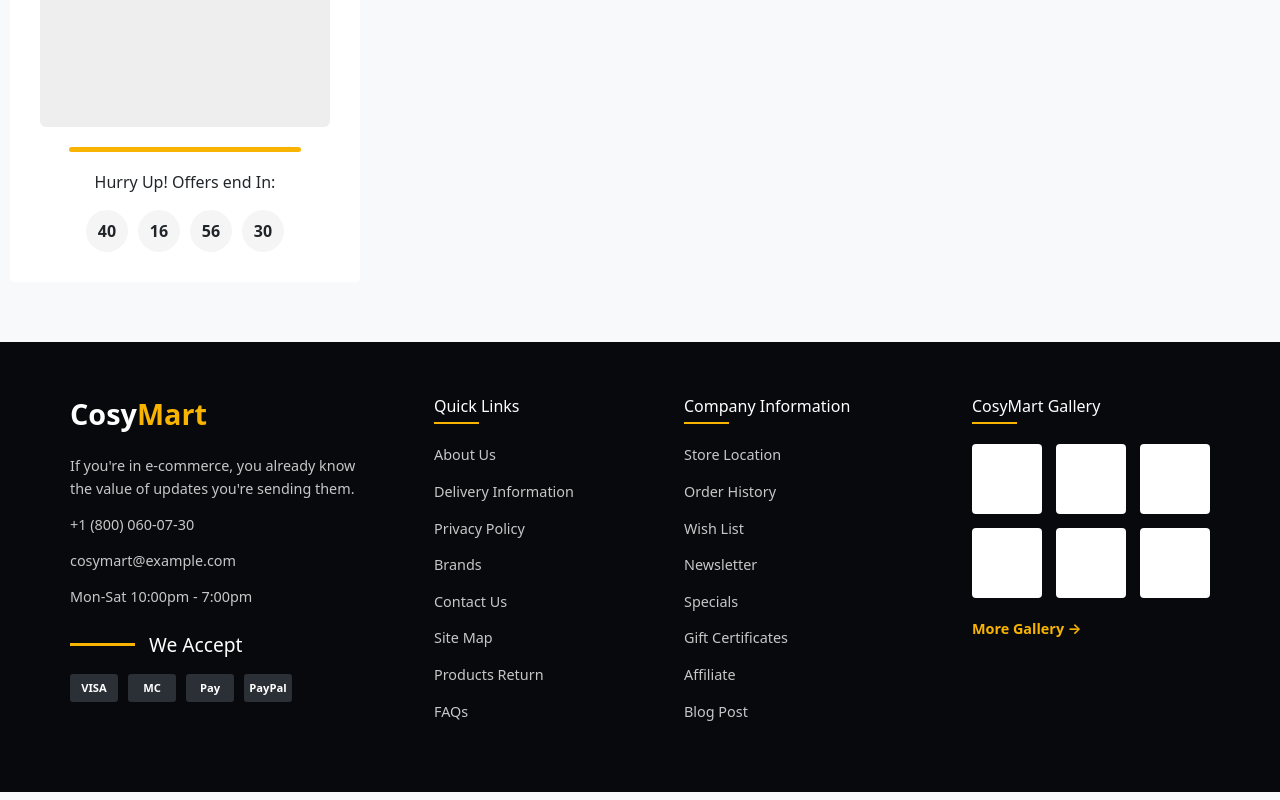
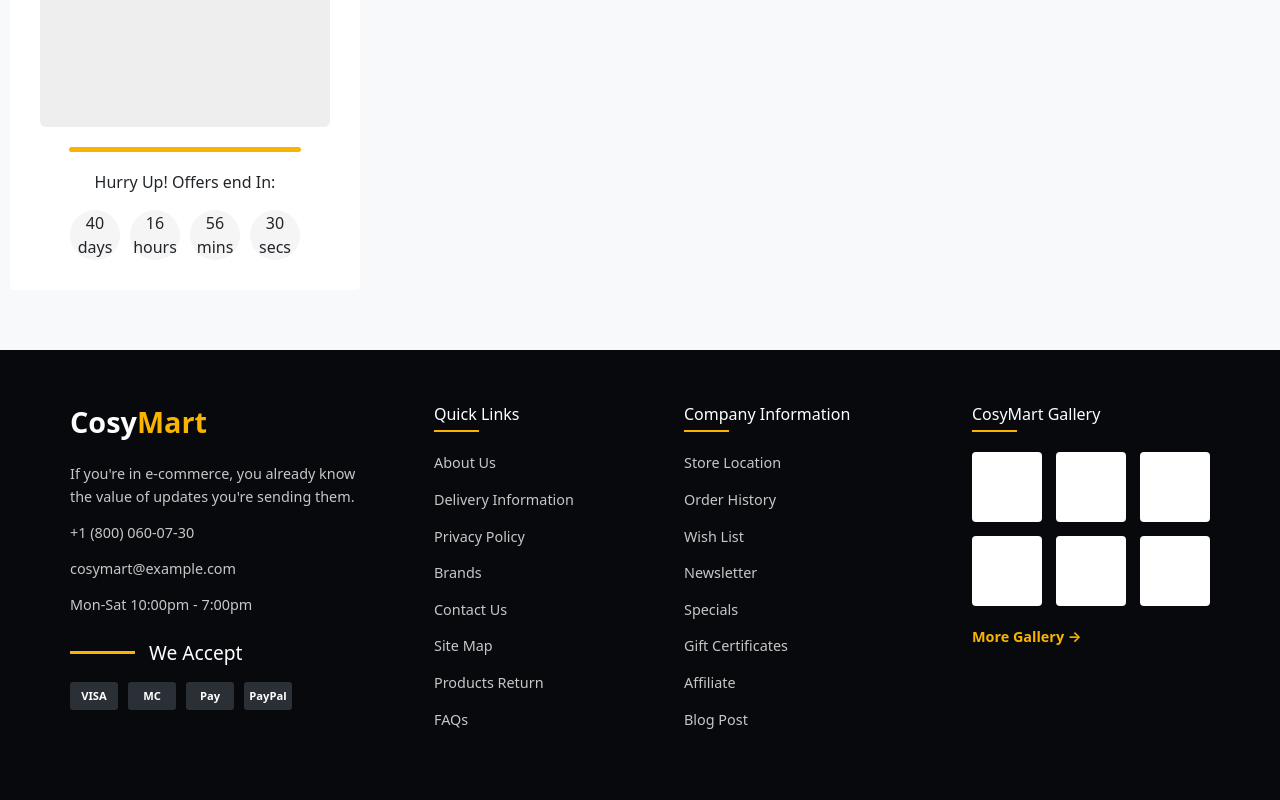
Before and after one commit to ScalvyC/Testing-ecommers, a React (Vite) app: page / in a window 1280 px wide. Shown: the part 882-1682 px from the top of the page. Built offline with nearby package versions, Linux system fonts and the light colour scheme; no server answers.

Commit message:
fixing the timer countdown to add days hours mins and secs

```diff
--- a/src/pages/Home.css
+++ b/src/pages/Home.css
@@ -253,14 +253,14 @@
 }
 
 .timer-boxes div {
-  width: 42px;
-  height: 42px;
+  width: 50px;
+  height: 50px;
   border-radius: 50%;
   background-color: #f5f5f5;
   display: flex;
   align-items: center;
   justify-content: center;
-  font-weight: 700;
+  font-weight: 500;
 }
 
 .home-row3-column2-section1 {
--- a/src/pages/Home.tsx
+++ b/src/pages/Home.tsx
@@ -121,10 +121,10 @@ export function Home() {
               <p>Hurry Up! Offers end In:</p>
 
               <div className="timer-boxes">
-                <div>40</div>
-                <div>16</div>
-                <div>56</div>
-                <div>30</div>
+                <div>40 days</div>
+                <div>16 hours</div>
+                <div>56 mins</div>
+                <div>30 secs</div>
               </div>
             </div>
           </div>
```
